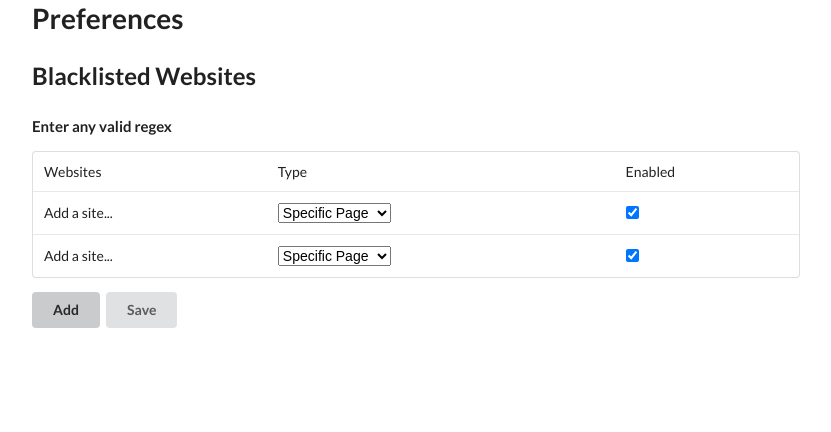
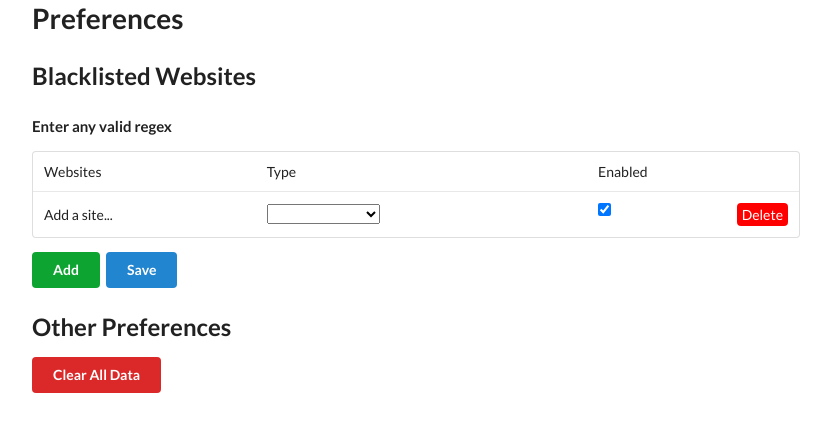
Before and after one commit to lengstrom/falcon, a browser extension: page extension/assets/preferences.html in a window 1280 px wide. Both pictures are taken after a click on the button "Add". Shown: the whole page, without its empty margins (224-1055 px from the left). Drawn offline with nearby package versions, Linux system fonts and the light colour scheme.

Commit message:
Fixes and improvements to prefs

```diff
--- a/extension/assets/preferences.html
+++ b/extension/assets/preferences.html
@@ -9,22 +9,13 @@
         <h4>Enter any valid regex</h4>
         <table class="ui table" id="table">
             <tr><td>Websites</td><td>Type</td><td>Enabled</td></tr>
-            <tr>
-                <td contenteditable="true" placeholder="Add a site..."></td>
-                <td>
-                    <select id="type_dropdown">
-                        <option value="PAGE">Specific Page</option>
-                        <option value="SITE">Entire Website</option>
-                        <option value="REGEX">Regex</option>
-                    </select>
-                </td>
-                <td>
-                    <input type="checkbox" checked></input>
-                </td>
-            </tr>
         </table>
-        <button class="ui button" id="add">Add</button>
-        <button class="ui button" id="save">Save</button>
+        <button class="ui green button" id="add">Add</button>
+        <button class="ui blue button" id="save">Save</button>
+
+        <h2>Other Preferences</h2>
+        <button class="ui red button" id="clear">Clear All Data</button>
+
         <script type="text/javascript" src="../js/preferences.js"></script>
     </body>
 </html>
--- a/extension/assets/style.css
+++ b/extension/assets/style.css
@@ -6,3 +6,16 @@ body {
   content: attr(placeholder);
   display: block; /* For Firefox */
 }
+
+a.delete {
+    float: right;
+    padding: 3px 5px;
+    color: #FFF;
+    background-color: #F00;
+    border-radius: 4px;
+}
+
+a.delete:hover {
+    color: #FFF;
+    background-color: #D00;
+}
--- a/extension/js/preferences.js
+++ b/extension/js/preferences.js
@@ -1,32 +1,45 @@
 (function() {
+    var add = function(type, content) {
+        var tab = document.getElementById("table")
+        var row = tab.insertRow()
+        var stringCell = row.insertCell()
+        stringCell.innerHTML = content ? content : ""
+        stringCell.contentEditable = true
+        stringCell.setAttribute("placeholder", "Add a site...");
+
+        var typeCell = row.insertCell()
+        var selectCell = document.createElement('select');
+        selectCell.innerHTML = '<option value="PAGE">Specific Page</option> \
+                        <option value="SITE">Entire Website</option> \
+                        <option value="REGEX">Regex</option>'
+        selectCell.value = type
+
+        typeCell.appendChild(selectCell);
+
+        var enabledCell = row.insertCell()
+        enabledCell.innerHTML = "<input type='checkbox' checked></input>"
+        var deleteThisCell = document.createElement("a");
+        deleteThisCell.classList = ["delete"];
+        deleteThisCell.innerHTML = "Delete"
+        deleteThisCell.onclick = function(e) {
+            var r = e.target.parentElement.parentElement
+            r.parentNode.removeChild(r);
+        }
+        enabledCell.appendChild(deleteThisCell);
+    }
+
     chrome.storage.local.get('blacklist', function(result) {
         var bl = result.blacklist
         if (bl['SITE'].length + bl['PAGE'].length + bl['REGEX'].length > 0) {
             var tab = document.getElementById("table")
-            tab.deleteRow(1);
             var fields = ["SITE", "PAGE", "REGEX"]
             for (var j = 0; j < fields.length; j++) {
                 for (var i = 0; i < bl[fields[j]].length; i++) {
-                    var r = tab.insertRow()
-                    var stringCell = r.insertCell()
-                    stringCell.innerHTML = bl[fields[j]][i]
-                    stringCell.contentEditable = true
-                    stringCell.setAttribute("placeholder", "Add a site...");
-
-                    var typeCell = r.insertCell()
-                    typeCell.innerHTML = '<select> \
-                                    <option value="PAGE">Specific Page</option> \
-                                    <option value="SITE">Entire Website</option> \
-                                    <option value="REGEX">Regex</option> \
-                                </select>'
-                    typeCell.value = fields[j]
-
-                    var enabledCell = r.insertCell()
-                    enabledCell.innerHTML = "<input type='checkbox' checked></input>"
+                    add(fields[j], bl[fields[j]][i])
                 }
             }
         }
-    })
+    });
 
     document.getElementById("save").onclick = function() {
         var tab = document.getElementById("table");
@@ -49,7 +62,7 @@
                 "msg": 'setBlacklist',
                 "blacklist": []
             });
-            add();
+            add("SITE", "");
         } else {
             var b = {
                 'SITE': [],
@@ -57,7 +70,7 @@
                 'REGEX': []
             }
             for(var i = 1; i < tab.rows.length; i++) {
-                b[tab.rows[i].cells[1].childNodes[1].value].push(tab.rows[i].cells[0].innerText)
+                b[tab.rows[i].cells[1].childNodes[0].value].push(tab.rows[i].cells[0].innerText)
             }
 
             chrome.runtime.sendMessage({
@@ -67,25 +80,11 @@
         }
     }
 
-    var add = function() {
-        var tab = document.getElementById("table")
-        var row = tab.insertRow()
-        var stringCell = row.insertCell()
-        stringCell.innerHTML = ""
-        stringCell.contentEditable = true
-        stringCell.setAttribute("placeholder", "Add a site...");
+    document.getElementById("add").onclick = add;
 
-        var typeCell = row.insertCell()
-        typeCell.innerHTML = '<select> \
-                        <option value="PAGE">Specific Page</option> \
-                        <option value="SITE">Entire Website</option> \
-                        <option value="REGEX">Regex</option> \
-                    </select>'
-
-        var enabledCell = row.insertCell()
-        enabledCell.innerHTML = "<input type='checkbox' checked></input>"
+    document.getElementById("clear").onclick = function () {
+        chrome.storage.local.clear()
+        chrome.runtime.reload();
     }
 
-    document.getElementById("add").onclick = add;
-
 })();
```
